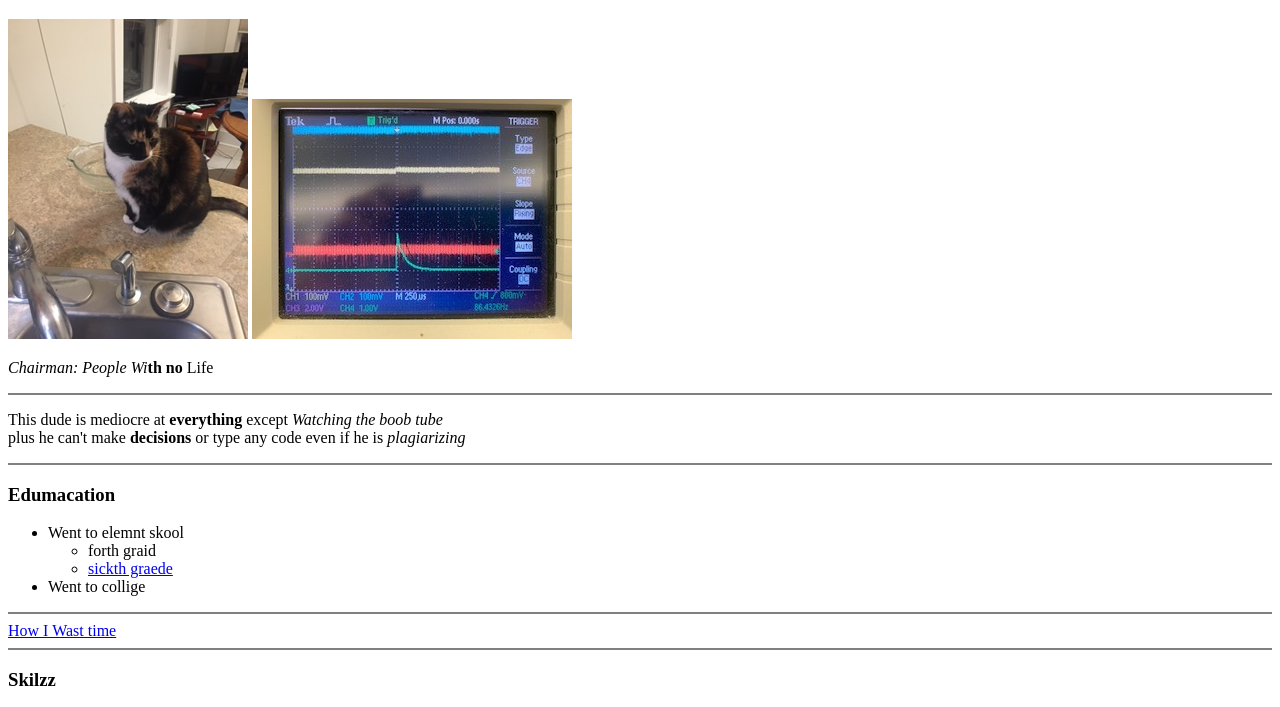
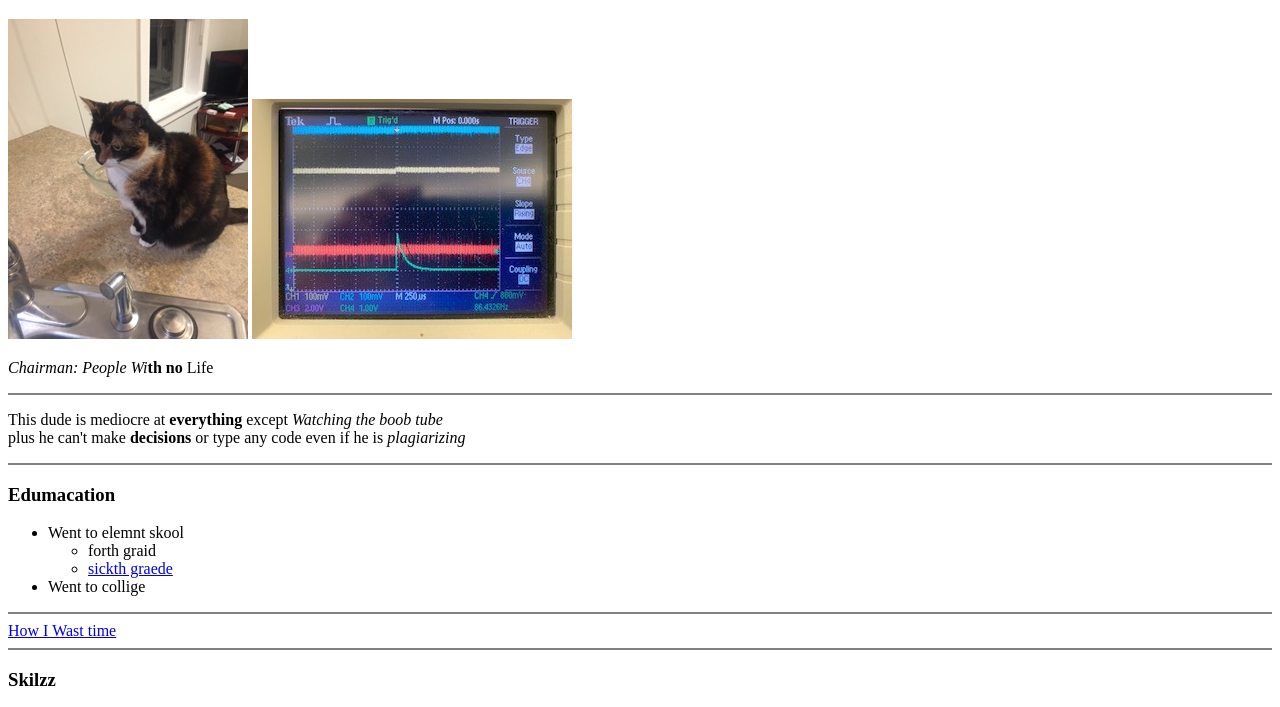
Before and after one commit to peoplewithnolife/cv, a plain HTML site: page index.html in a window 1280 px wide. Shown: the part 61-768 px from the top of the page. Drawn offline with Linux system fonts and the light colour scheme.

Commit message:
Another try at fixing the picture

```diff
--- a/index.html
+++ b/index.html
@@ -8,7 +8,7 @@
 
 <body>
   <h1>Phil the loooosah!!!!!!!!!</h1>
-  <img src="cat.jpg" alt="Phil Cant do web">
+  <img src="cat2.jpg" alt="Phil failed 2">
   <img src="oscope.jpg" alt="Phil SUX">
   <p><em>Chairman: People Wi</em><strong>th no </strong>Life</p>
   <hr size="2" noshade>
```
Also changed, not shown: Cat2.JPG (added).
